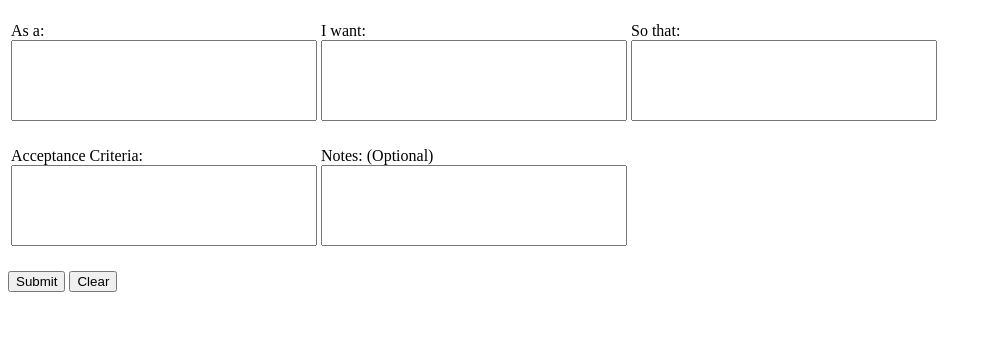
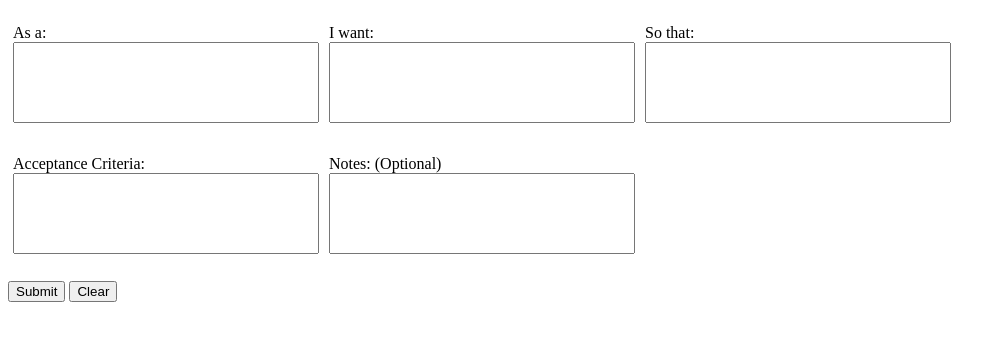
Before and after one commit to SamLieuwen/Story-Board-Generator, a website: page index.html in a window 1280 px wide. Shown: the part 61-402 px from the top of the page, without its empty margins (0-1006 px from the left). Drawn offline with Linux system fonts and the light colour scheme.

Commit message:
formatting and flexibility

```diff
--- a/index.html
+++ b/index.html
@@ -10,32 +10,30 @@
     <body onload="localNuggies()">
         <div> <h1>User Story Generator</h1> </div>
         <form id="form">
-            <table>
-                <tr>
-                    <td>
+            <div class="dataTables">
+                <div>
                     <label for="asa">As a:</label><br>
                     <textarea id="asa" oninput="autoGrow(this)"></textarea><br><br>
-                    </td>
-                    <td>
+                </div>
+                <div>
                     <label for="iwant">I want:</label><br>
                     <textarea id="iwant" oninput="autoGrow(this)"></textarea><br><br>
-                    </td>
-                    <td>
+                </div>
+                <div>
                     <label for="sothat">So that:</label><br>
                     <textarea id="sothat" oninput="autoGrow(this)"></textarea><br><br>
-                    </td>
-                </tr>
-                <tr>
-                    <td>
+                </div>
+            </div>
+            <div class="dataTables">
+                <div>
                     <label for="acceptancecriteria">Acceptance Criteria:</label><br>
                     <textarea id="acceptancecriteria" oninput="autoGrow(this)"></textarea><br><br>
-                    </td>
-                    <td>
+                </div>
+                <div>
                     <label for="notes">Notes: (Optional)</label><br>
                     <textarea id="notes" oninput="autoGrow(this)"></textarea><br><br>
-                    </td>
-                </tr>
-            </table>
+                </div>
+            </div>
             <button onclick="append(event)">Submit</button>
             <button onclick="clearTextarea(event)">Clear</button><br><br>
         </form>
--- a/scripts.js
+++ b/scripts.js
@@ -20,7 +20,7 @@ function localNuggies()
             const oldStory = document.createElement("div");
             oldStory.setAttribute("id", `story-${i}`);
             oldStory.innerHTML += storedCards[j];
-
+            cards.push(oldStory.innerHTML);
             document.getElementById("storyBoard").prepend(oldStory);
         }
     }
--- a/style.css
+++ b/style.css
@@ -17,3 +17,11 @@ textarea {
     min-height: 75px;
     max-height: 150px;
 }
+
+.dataTables {
+    display: flex;
+    flex-wrap: wrap;
+}
+.dataTables > div {
+    margin: 5px;
+}
```
Lines whose indentation alone changed are shown as unchanged.
